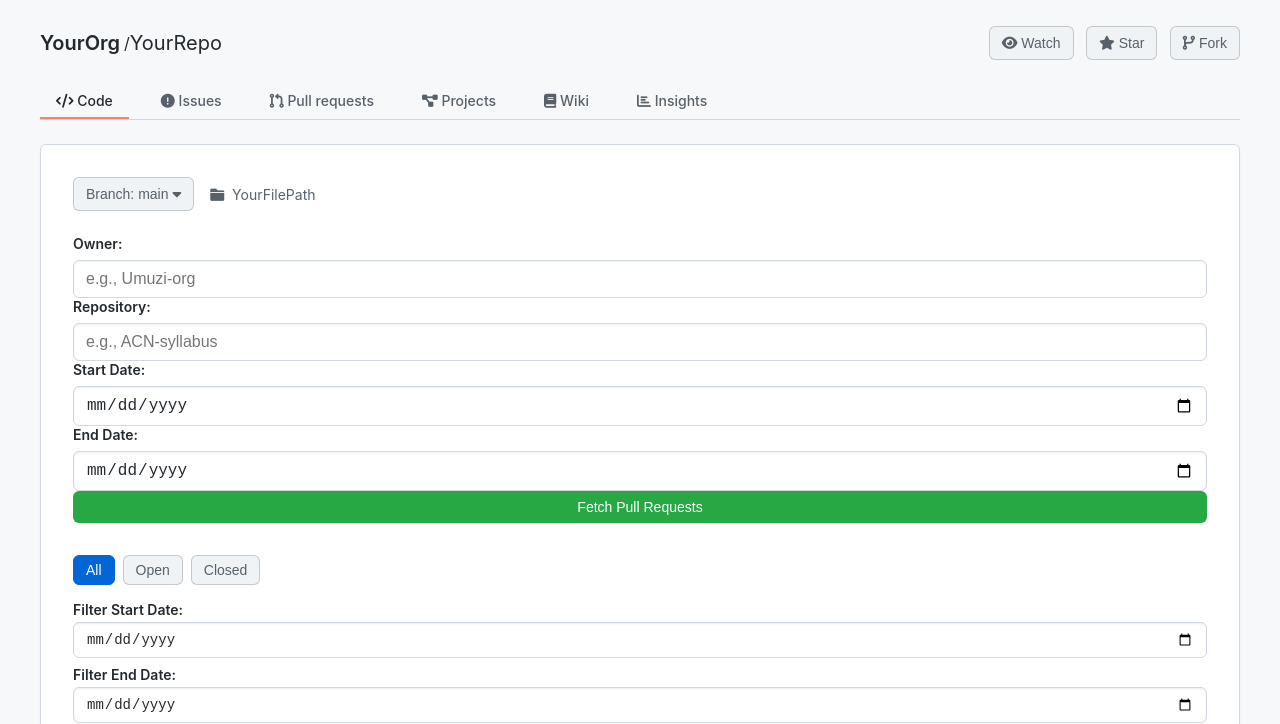
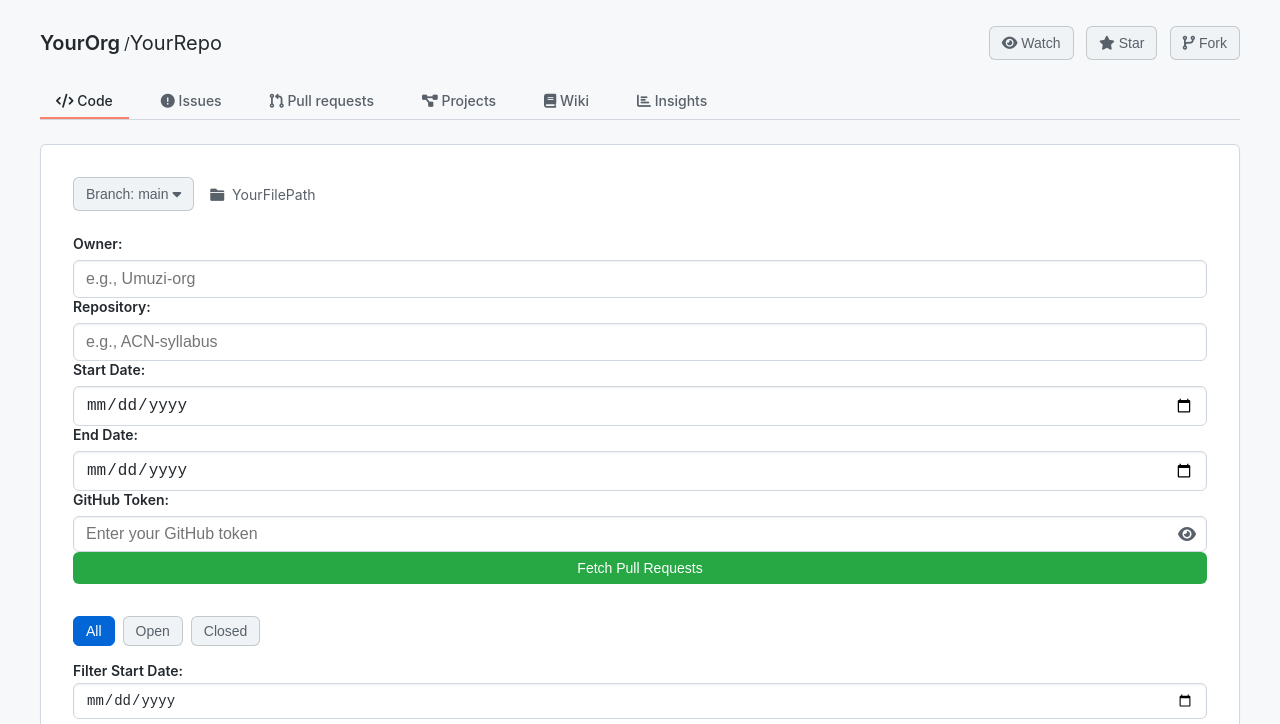
Before and after one commit to KatekaniN/consume-frontend, a plain HTML site: page index.html in a window 1280 px wide. Shown: the part 70-794 px from the top of the page. Drawn offline with Linux system fonts and the light colour scheme; a script that the page names is missing.

Commit message:
push update with token

```diff
--- a/index.html
+++ b/index.html
@@ -9,6 +9,52 @@
     <link rel="stylesheet" href="https://cdnjs.cloudflare.com/ajax/libs/font-awesome/6.0.0/css/all.min.css"
         integrity="sha512-9usAa10IRO0HhonpyAIVpjrylPvoDwiPUiKdWk5t3PyolY1cOd4DSE0Ga+ri4AuTroPR5aQvXU9xC6qOPnzFeg=="
         crossorigin="anonymous" referrerpolicy="no-referrer" />
+    <style>
+        .token-container {
+            position: relative;
+            display: flex;
+            align-items: center;
+        }
+
+        #githubToken {
+            width: 100%;
+            padding: 8px 30px 8px 12px;
+            border: 1px solid #d0d7de;
+            border-radius: 6px;
+            font-size: 16px;
+            line-height: 20px;
+            color: #24292e;
+            background-color: #fff;
+            box-shadow: inset 0 1px 2px rgba(27, 31, 35, 0.075);
+            transition: border-color 0.2s ease-in-out, box-shadow 0.2s ease-in-out;
+            box-sizing: border-box;
+            height: 36px;
+        }
+
+        #githubToken:focus {
+            border-color: #0366d6;
+            outline: none;
+            box-shadow: 0 0 0 3px rgba(3, 102, 214, 0.3);
+        }
+
+        .toggle-password {
+            position: absolute;
+            top: 50%;
+            right: 10px;
+            transform: translateY(-50%);
+            cursor: pointer;
+            display: flex;
+            align-items: center;
+            justify-content: center;
+            width: 20px;
+            height: 20px;
+            color: #586069;
+        }
+
+        .hidden {
+            display: none;
+        }
+    </style>
 </head>
 
 <body>
@@ -100,6 +146,13 @@
                 <label for="endDate">End Date:</label>
                 <input type="date" id="endDate" name="endDate" required>
 
+                <label for="githubToken">GitHub Token:</label>
+                <div class="token-container">
+                    <input type="password" id="githubToken" name="githubToken" placeholder="Enter your GitHub token"
+                        required>
+                    <i class="fas fa-eye toggle-password" id="togglePassword"></i>
+                </div>
+
                 <button id="fetchButton">Fetch Pull Requests</button>
             </div>
 
@@ -133,6 +186,18 @@
         </div>
     </div>
 
+    <script>
+        const togglePassword = document.querySelector('#togglePassword');
+        const password = document.querySelector('#githubToken');
+
+        togglePassword.addEventListener('click', function (e) {
+            // toggle the type attribute
+            const type = password.getAttribute('type') === 'password' ? 'text' : 'password';
+            password.setAttribute('type', type);
+            // toggle the eye slash icon
+            this.classList.toggle('fa-eye-slash');
+        });
+    </script>
     <script src="script.js"></script>
 </body>
 
```
Also changed, not shown: package.json (deleted, +0 -27 lines), 1 other file.
